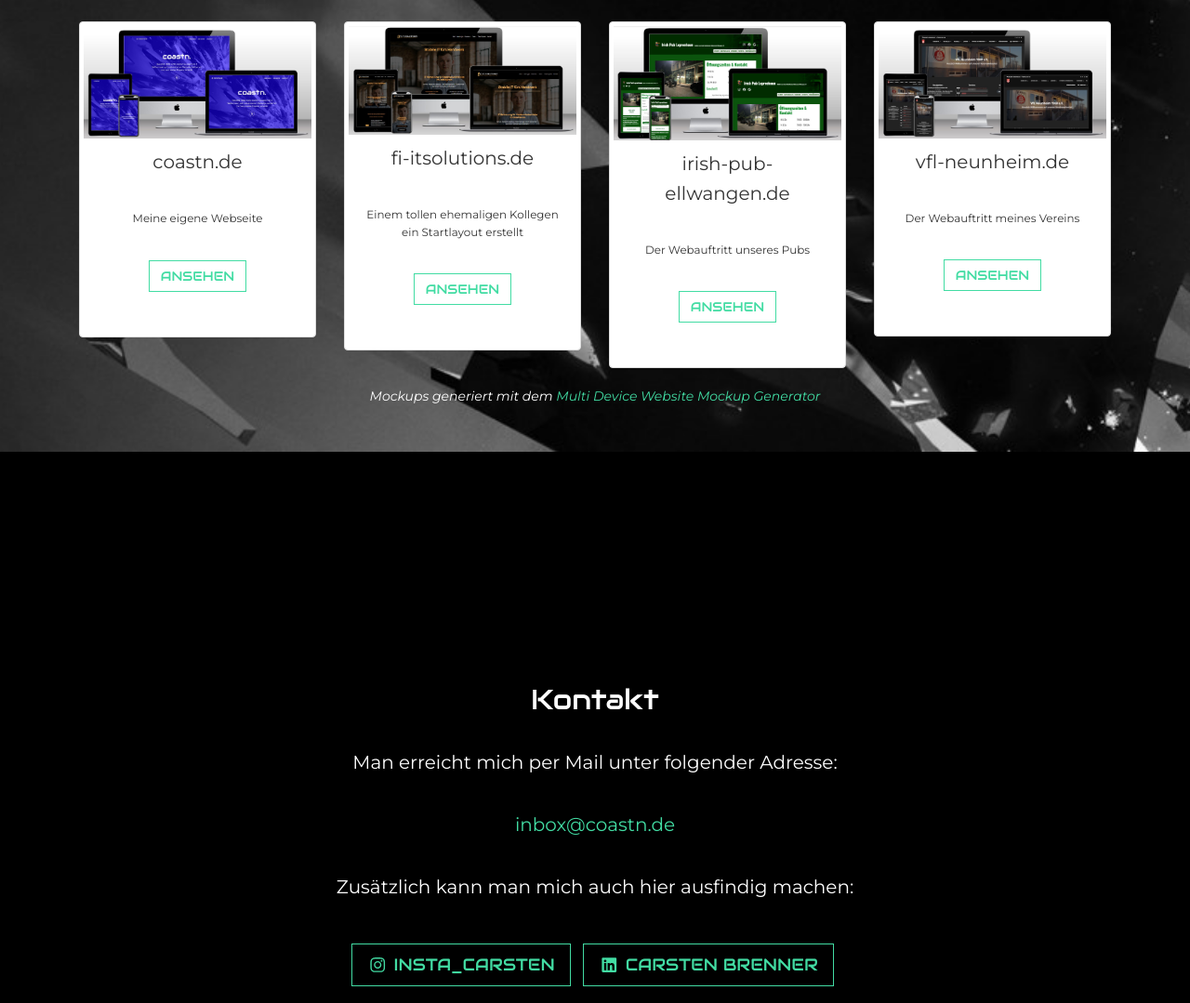
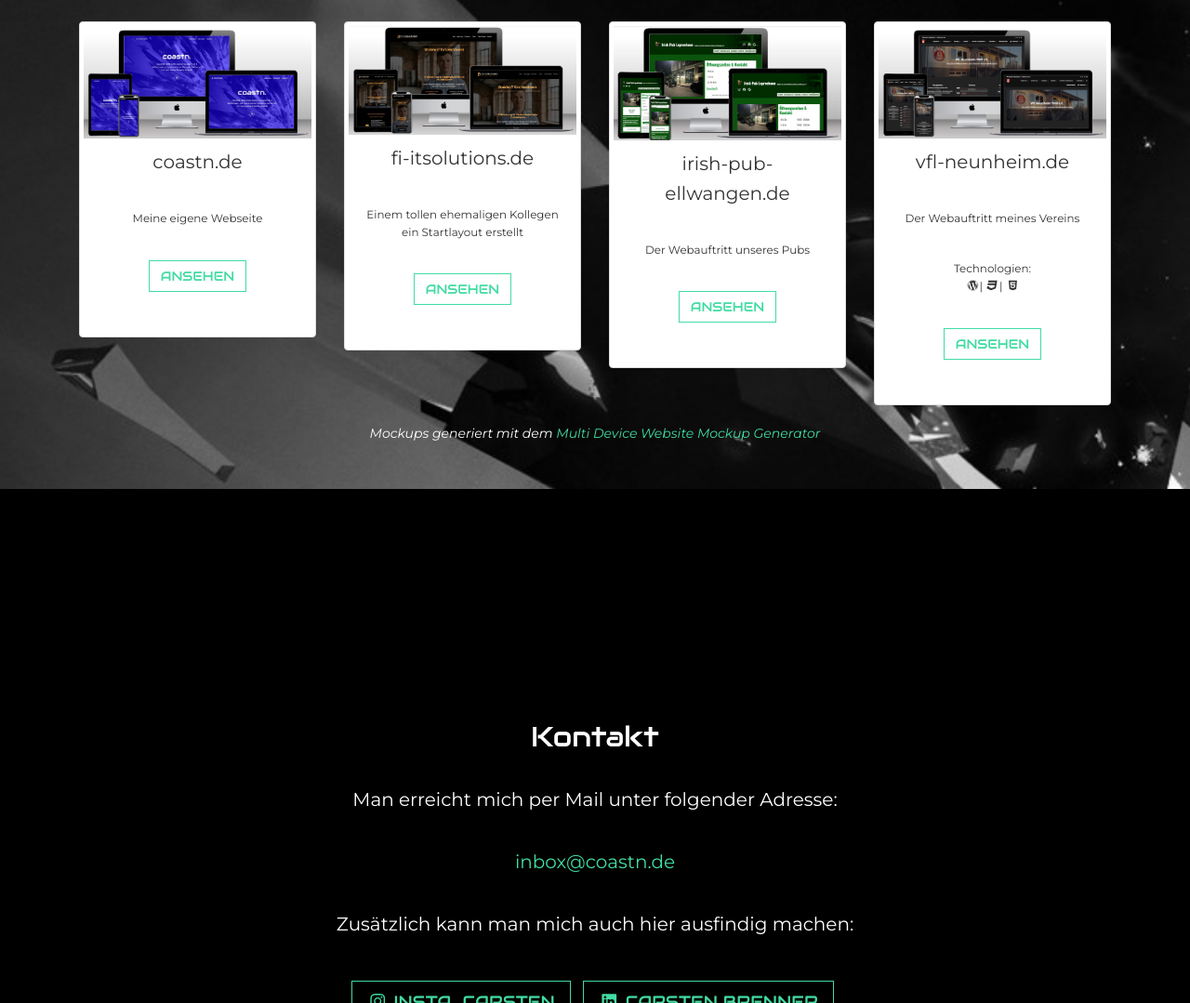
Before and after one commit to GitCoastn/coastn.de, a plain HTML site: page index.html in a window 1280 px wide. Shown: the part 2006-3085 px from the top of the page at 93% size. Drawn offline with Linux system fonts and the light colour scheme; a web font is replaced by a local one.

Commit message:
Add technology icons to index.html
Added technology icons for Wordpress, CSS, and HTML5.

```diff
--- a/index.html
+++ b/index.html
@@ -158,6 +158,11 @@
 						  <div class="caption">
 							<p>vfl-neunheim.de</p>
 							<p class="small">Der Webauftritt meines Vereins</p>
+							<p class="small">
+								Technologien:<br/>
+								<i class="fab fa-wordpress" title="Wordpress"></i>&vert;
+								<i class="fab fa-css3" title="CSS"></i>&vert;
+								<i class="fab fa-html5" title="HTML5"></i>
 							<p><a href="https://vfl-neunheim.de" class="btn btn-default" role="button">Ansehen</a></p>
 						  </div>
 						</div>
```
